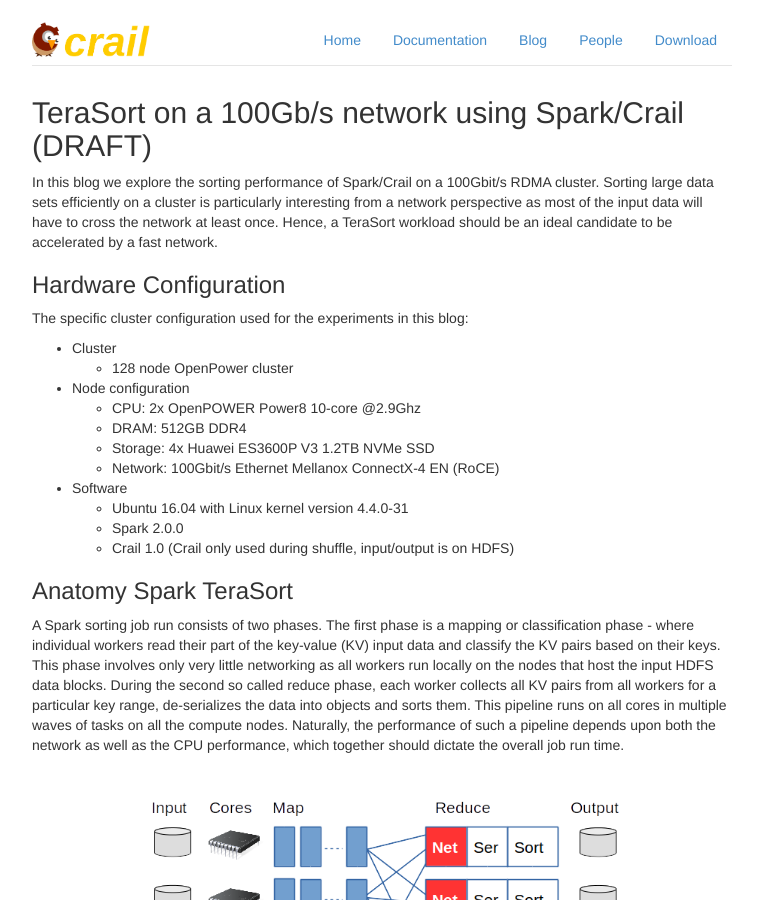
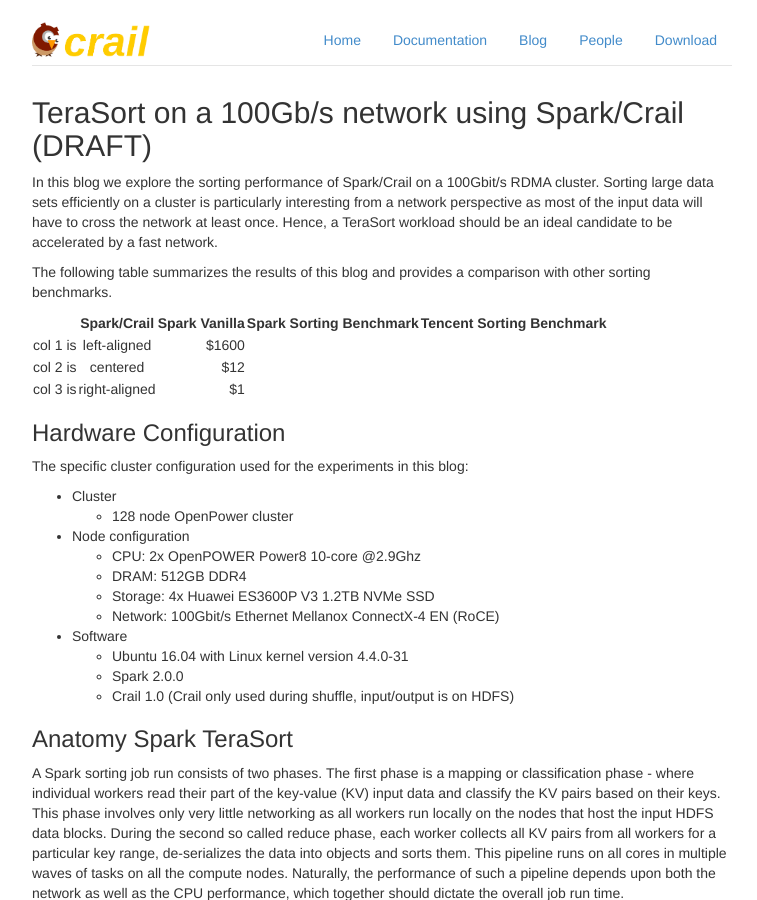
Before and after one commit to apache/incubator-crail-website, a Jekyll site: the page built from _posts/blog/2017-01-1-sorting.md, in a window 1280 px wide and 900 px high. Shown: the whole window, without its empty margins (258-1015 px from the left). Built offline with Jekyll 4.4.1, drawn with Linux system fonts in a browser that asks for light colours.

Commit message:
Update 2017-01-1-sorting.md

```diff
--- a/_posts/blog/2017-01-1-sorting.md
+++ b/_posts/blog/2017-01-1-sorting.md
@@ -6,6 +6,14 @@
 ---
 
 In this blog we explore the sorting performance of Spark/Crail on a 100Gbit/s RDMA cluster. Sorting large data sets efficiently on a cluster is particularly interesting from a network perspective as most of the input data will have to cross the network at least once. Hence, a TeraSort workload should be an ideal candidate to be accelerated by a fast network.
+
+The following table summarizes the results of this blog and provides a comparison with other sorting benchmarks.
+
+|          | Spark/Crail   |  Spark Vanilla | Spark Sorting Benchmark | Tencent Sorting Benchmark |
+|----------|:-------------:|------:|
+| col 1 is |  left-aligned | $1600 |
+| col 2 is |    centered   |   $12 |
+| col 3 is | right-aligned |    $1 |
 
 ### Hardware Configuration
 
```
